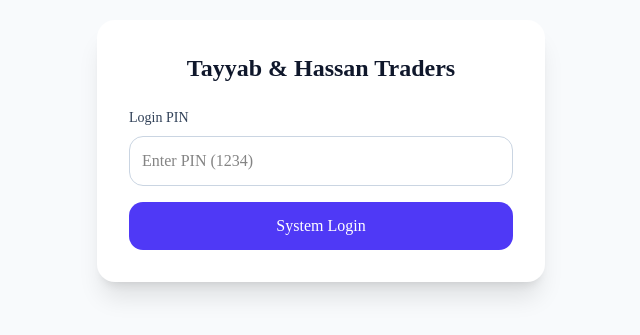
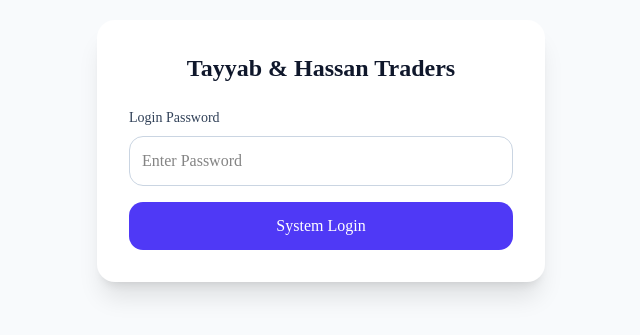
Before and after one commit to hanzala-chaudhary/NexaSoft-Business-Software, a Next.js app in the folder nexasoft-frontend/: page /login in a window 1280 px wide. Shown: the part 249-584 px from the top of the page, without its empty margins (319-959 px from the left). Built offline with nearby package versions, Linux system fonts and the light colour scheme.

Commit message:
Fixed login redirect loop and updated password

```diff
--- a/nexasoft-frontend/app/login/page.tsx
+++ b/nexasoft-frontend/app/login/page.tsx
@@ -1,19 +1,22 @@
 "use client";
 import { useState } from "react";
-import { useRouter } from "next/navigation";
 
 export default function Login() {
   const [pin, setPin] = useState("");
   const [error, setError] = useState("");
-  const router = useRouter();
 
   const handleLogin = (e: React.FormEvent) => {
     e.preventDefault();
-    if (pin === "1234") {
+
+    // Naya Password set kar diya hai
+    if (pin === "nexasoft1234") {
+      // Cookie set karna
       document.cookie = "isLoggedIn=true; path=/; max-age=86400";
-      router.push("/");
+
+      // FIX: Hard refresh taake Next.js middleware ko fresh cookie mil jaye aur wapas na phenke
+      window.location.href = "/";
     } else {
-      setError("Ghalat PIN. Dobara koshish karein.");
+      setError("Incorrect Password. Dobara koshish karein.");
     }
   };
 
@@ -25,13 +28,13 @@ export default function Login() {
         </h1>
         <form onSubmit={handleLogin} className="space-y-4">
           <div>
-            <label className="mb-2 block text-sm font-medium text-slate-700">Login PIN</label>
+            <label className="mb-2 block text-sm font-medium text-slate-700">Login Password</label>
             <input
               type="password"
               value={pin}
               onChange={(e) => setPin(e.target.value)}
               className="w-full rounded-xl border border-slate-300 p-3 outline-none focus:border-teal-500 focus:ring-2 focus:ring-teal-500/20"
-              placeholder="Enter PIN (1234)"
+              placeholder="Enter Password"
             />
           </div>
           {error && <p className="text-sm text-red-500">{error}</p>}
```
